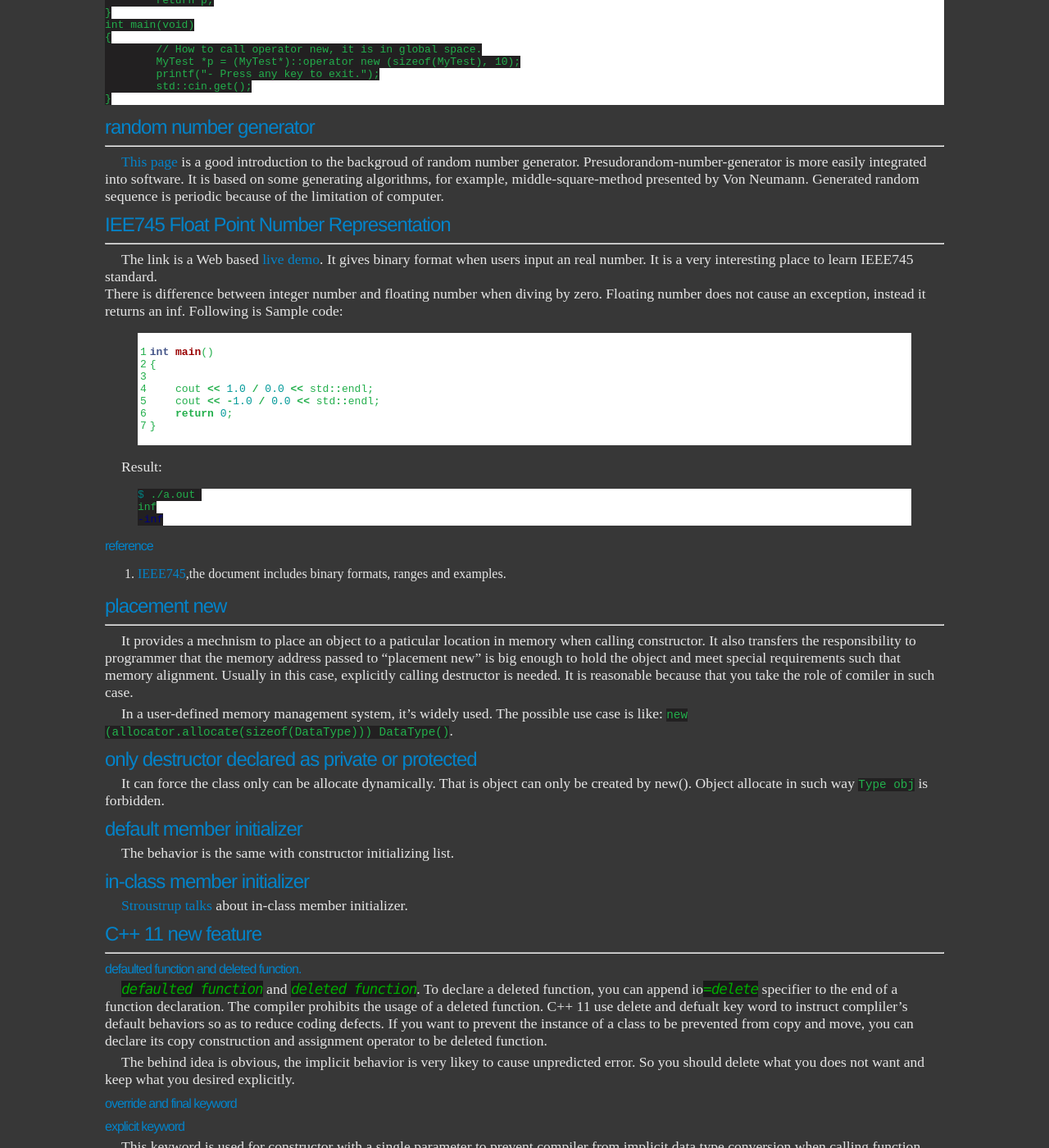
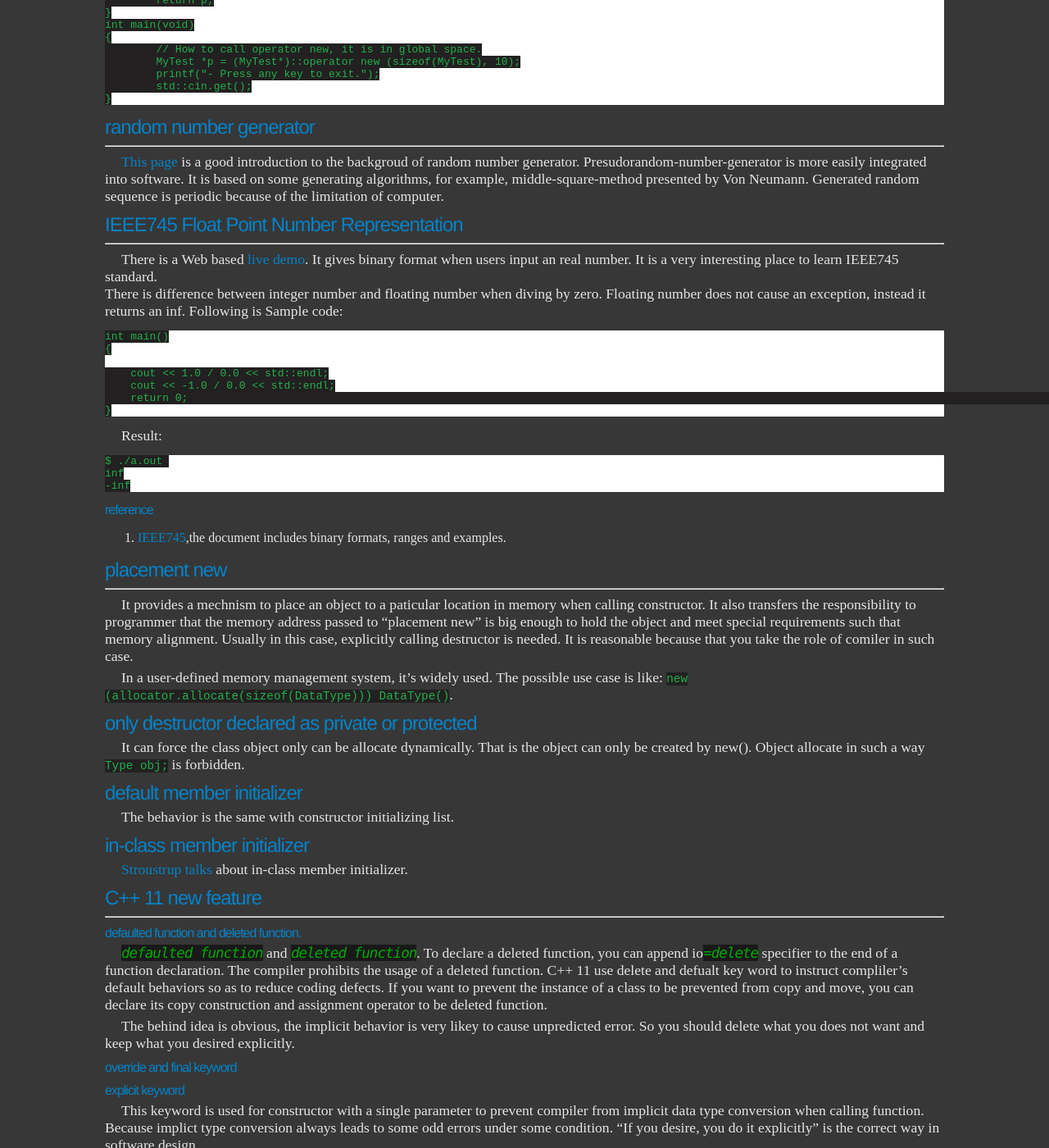
Before and after one commit to ychding11/ychding11.github.io, a Jekyll site: the page built from _posts/2015-03-28-Languages-Resources.md, in a window 1280 px wide and 1400 px high, scrolled down 5750 px. Shown: the whole window at 82% size. Built offline with Jekyll 4.4.1, drawn with Linux system fonts in a browser that asks for light colours.

Commit message:
Update 2015-03-28-Languages-Resources.md

````diff
--- a/_posts/2015-03-28-Languages-Resources.md
+++ b/_posts/2015-03-28-Languages-Resources.md
@@ -308,9 +308,7 @@ gives several good examples for reference.
 ## private inheritance
 ----------
 
-private inheritance is something like composition(has-a).
-while, Inheritance, in general, is a is-a. It has some
-unique features compared to composition.
+private inheritance is something like composition(has-a). while, Inheritance, in general, is a is-a. It has some unique features compared to composition.
 
 - use protected interface of Base class.
 - tye case to Base class.
@@ -385,15 +383,15 @@ is a good introduction to the backgroud of random number generator. Presudorando
 into software. It is based on some generating algorithms, for example, middle-square-method presented by Von Neumann.
 Generated random sequence is periodic because of the limitation of computer.
 
-## IEE745 Float Point Number Representation
+## IEEE745 Float Point Number Representation
 ----------
 
-The link is a Web based [live demo](http://babbage.cs.qc.cuny.edu/IEEE-754/). It gives
+There is a Web based [live demo](http://babbage.cs.qc.cuny.edu/IEEE-754/). It gives
 binary format when users input an real number. It is a very interesting place to learn IEEE745 standard.
 There is difference between integer number and floating number when diving by zero.
 Floating number does not cause an exception, instead it returns an inf. Following is Sample code:
 
-{% highlight c++ linenos %}
+```
 int main()
 {
 
@@ -401,15 +399,14 @@ int main()
     cout << -1.0 / 0.0 << std::endl;
     return 0;
 }
-{% endhighlight %}
-
+```
 Result:
 
-{% highlight bash %}
+```
 $ ./a.out
 inf
 -inf
-{% endhighlight %}
+```
 
 ### reference
 1. [IEEE745](http://cs.boisestate.edu/~alark/cs354/lectures/ieee754.pdf),the document includes binary formats, ranges and examples.
@@ -430,8 +427,8 @@ case is like: `new (allocator.allocate(sizeof(DataType))) DataType()`.
 
 ## only destructor declared as private or protected
 
-It can force the class only can be allocate dynamically.
-That is object can only be created by new(). Object allocate in such way `Type obj` is forbidden.
+It can force the class object only can be allocate dynamically.
+That is the object can only be created by new(). Object allocate in such a way `Type obj;` is forbidden.
 
 ## default member initializer
   The behavior is the same with constructor initializing list.
````
